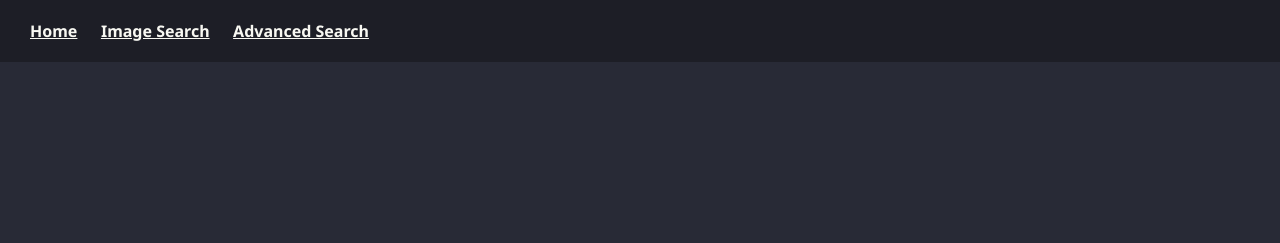
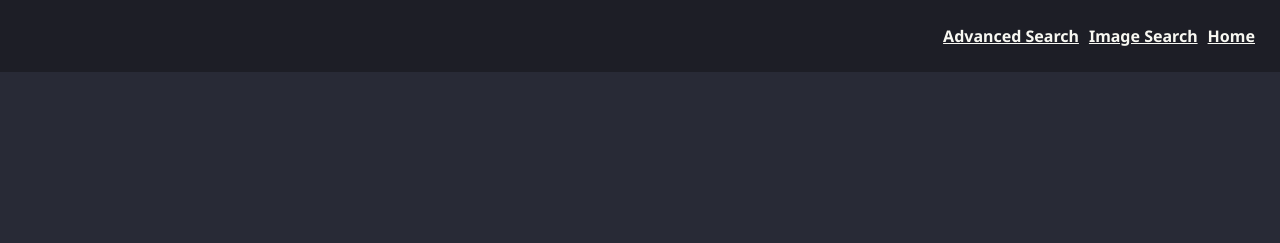
Before and after one commit to ledisthebest/cs50w-search, a plain HTML site: page index.html in a window 1280 px wide. Shown: the top 243 px of the page. Drawn offline with Linux system fonts and the light colour scheme.

Commit message:
corrrect scss

```diff
--- a/style.scss
+++ b/style.scss
@@ -103,7 +103,8 @@ nav {
     background-color: $line-color;
 
     a {
-        padding: 10px;
+        float: right;
+        padding: 5px;
         font-size: 16px;
         font-family: $title-fonts;
         color: $text-color;
```
Also changed, not shown: style.css, 1 other file.
